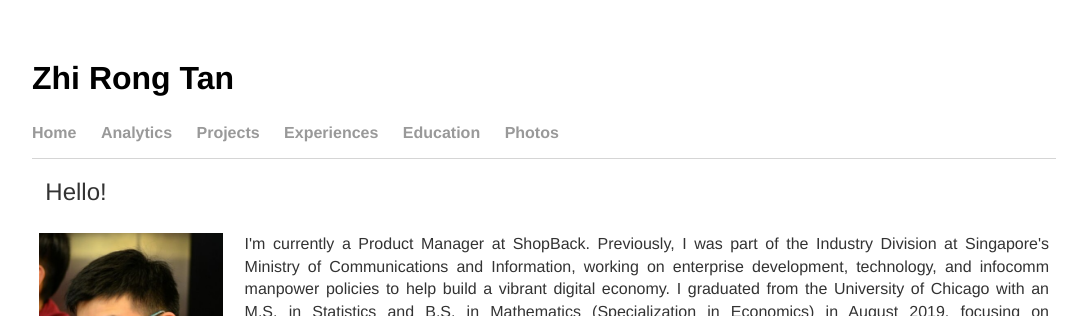
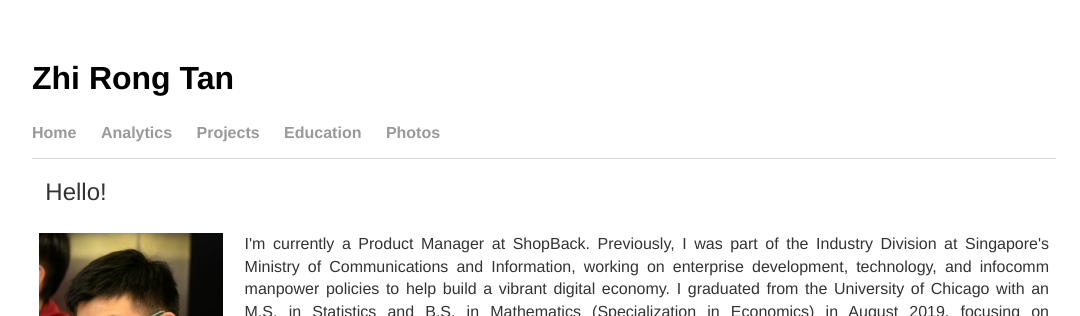
Before and after one commit to tanzhirong/tanzhirong.github.io, a Jekyll site: the page built from index.html, in a window 1280 px wide. Shown: the top 316 px of the page, without its empty margins (96-1176 px from the left). Built offline with Jekyll 4.4.1, drawn with Linux system fonts in a browser that asks for light colours.

Commit message:
Update default.html

```diff
--- a/_layouts/default.html
+++ b/_layouts/default.html
@@ -13,7 +13,6 @@
             <li><a href="/">Home</a></li>
             <li><a href="/analytics">Analytics</a></li>
             <li><a href="/projects">Projects</a></li>
-            <li><a href="/exp">Experiences</a></li>
             <li><a href="/acad">Education</a></li>
             <li><a target="_blank" href="https://tanzhirong.wixsite.com/photography">Photos</a></li>
 	    		</ul>
```
